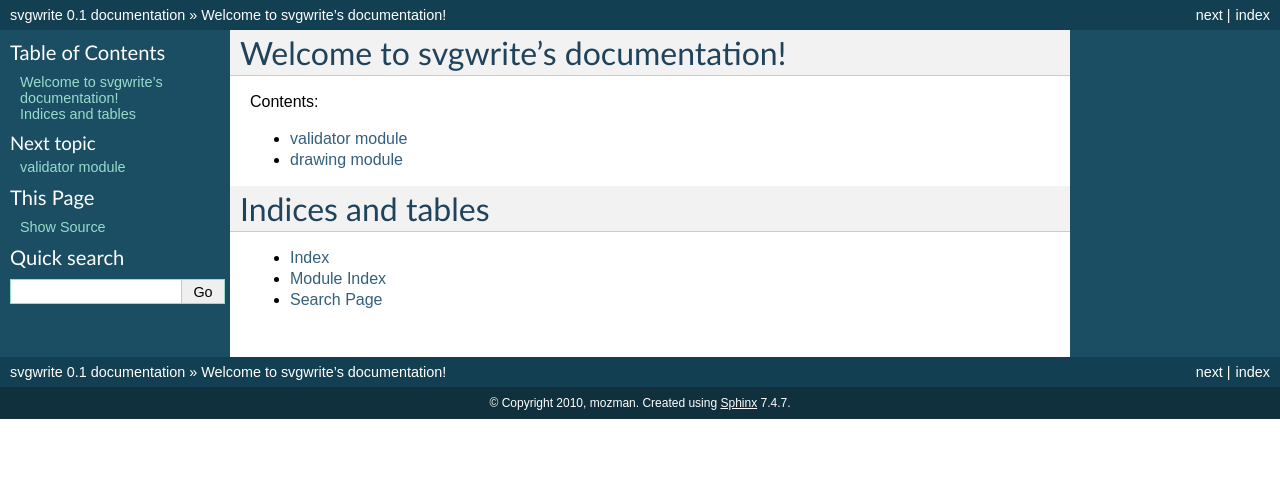
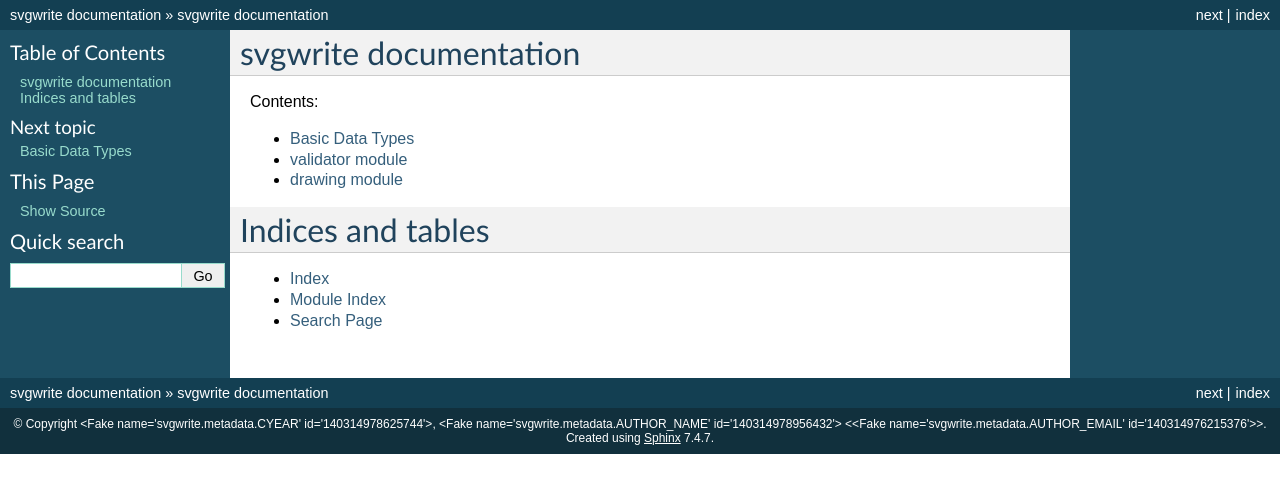
Before and after one commit to mozman/svgwrite, a Sphinx documentation site: the page built from doc/index.rst, in a window 1280 px wide. Shown: the top 493 px of the page. Built offline with Sphinx 7.4.7, drawn with Linux system fonts in a browser that asks for light colours; the version number could not be read and is left out.

Commit message:
working on docs

```diff
--- a/README.TXT
+++ b/README.TXT
@@ -27,6 +27,7 @@
 
 Documentation
 =============
+http://packages.python.org/svgwrite
 http://bitbucket.org/mozman/svgwrite/wiki/Home
 
 send feedback to mozman@gmx.at
--- a/doc/conf.py
+++ b/doc/conf.py
@@ -17,6 +17,8 @@
 # add these directories to sys.path here. If the directory is relative to the
 # documentation root, use os.path.abspath to make it absolute, like shown here.
 sys.path.insert(0, os.path.abspath('..'))
+
+from svgwrite.metadata import VERSION, AUTHOR_NAME, AUTHOR_EMAIL, CYEAR
 
 # -- General configuration -----------------------------------------------------
 
@@ -41,16 +43,16 @@
 
 # General information about the project.
 project = u'svgwrite'
-copyright = u'2010, mozman'
+copyright = u'%s, %s <%s>' % (CYEAR, AUTHOR_NAME, AUTHOR_EMAIL)
 
 # The version info for the project you're documenting, acts as replacement for
 # |version| and |release|, also used in various other places throughout the
 # built documents.
 #
 # The short X.Y version.
-version = '0.1'
+version = VERSION
 # The full version, including alpha/beta/rc tags.
-release = '0.1'
+release = VERSION
 
 # The language for content autogenerated by Sphinx. Refer to documentation
 # for a list of supported languages.
@@ -179,7 +181,7 @@
 # (source start file, target name, title, author, documentclass [howto/manual]).
 latex_documents = [
   ('index', 'svgwrite.tex', u'svgwrite Documentation',
-   u'mozman', 'manual'),
+   u'Manfred Moitzi <mozman@gmx.at>', 'manual'),
 ]
 
 # The name of an image file (relative to this directory) to place at the top of
--- a/doc/index.rst
+++ b/doc/index.rst
@@ -3,14 +3,15 @@
    You can adapt this file completely to your liking, but it should at least
    contain the root `toctree` directive.
 
-Welcome to svgwrite's documentation!
-====================================
+svgwrite documentation
+======================
 
 Contents:
 
 .. toctree::
-   :maxdepth: 2
+   :maxdepth: 1
 
+   basic_data_types
    validator
    drawing
 
```
Also changed, not shown: doc/basic_data_types.rst (added, +77 -0 lines), props.txt (deleted, +0 -32 lines), setup.py (+5 -3 lines), 1 other file.
